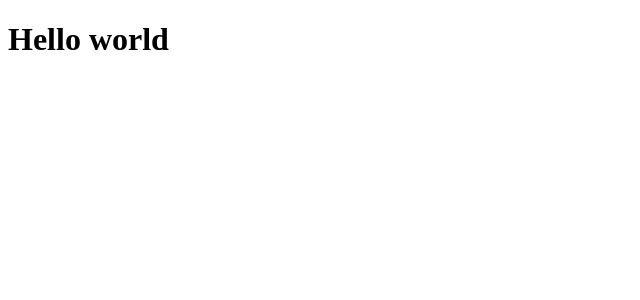
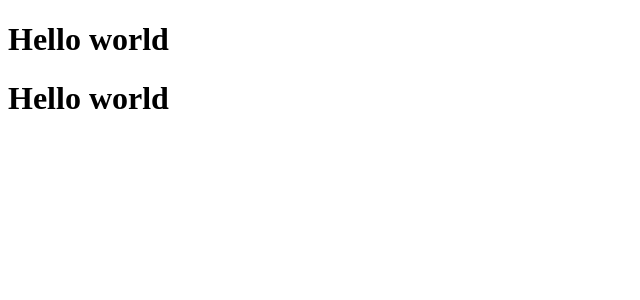
Before and after one commit to MarcosZacarias/vite-boolflix, a Vue app: page / in a window 1280 px wide. Shown: the top 300 px of the page, without its empty margins (0-640 px from the left). Built offline with nearby package versions, Linux system fonts and the light colour scheme.

Commit message:
import AppHeader and AppMain in App.vue

```diff
--- a/src/App.vue
+++ b/src/App.vue
@@ -1,21 +1,22 @@
 <script>
-// import MyComponent from "./components/MyComponent.vue";
+import AppHeader from "./components/AppHeader.vue";
+import AppMain from "./components/AppMain.vue";
 
 export default {
   data() {
-    return {
-      title: "Hello world",
-    };
+    return {};
   },
 
-  // components: {
-  //   MyComponent,
-  // },
+  components: {
+    AppHeader,
+    AppMain,
+  },
 };
 </script>
 
 <template>
-  <h1>{{ title }}</h1>
+  <AppHeader />
+  <AppMain />
 </template>
 
 <style lang="scss" scoped></style>
--- a/src/components/AppHeader.vue
+++ b/src/components/AppHeader.vue
@@ -0,0 +1,21 @@
+<script>
+// import MyComponent from "./components/MyComponent.vue";
+
+export default {
+  data() {
+    return {
+      title: "Hello world",
+    };
+  },
+
+  // components: {
+  //   MyComponent,
+  // },
+};
+</script>
+
+<template>
+  <h1>{{ title }}</h1>
+</template>
+
+<style lang="scss" scoped></style>
--- a/src/components/AppMain.vue
+++ b/src/components/AppMain.vue
@@ -0,0 +1,21 @@
+<script>
+// import MyComponent from "./components/MyComponent.vue";
+
+export default {
+  data() {
+    return {
+      title: "Hello world",
+    };
+  },
+
+  // components: {
+  //   MyComponent,
+  // },
+};
+</script>
+
+<template>
+  <h1>{{ title }}</h1>
+</template>
+
+<style lang="scss" scoped></style>
```
